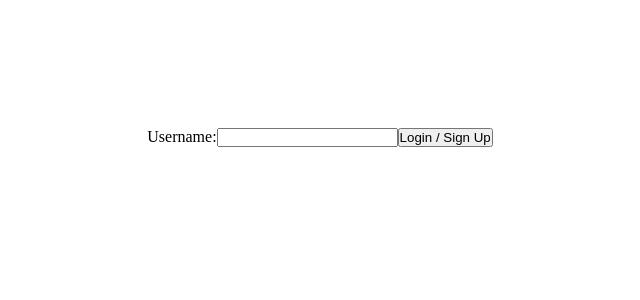
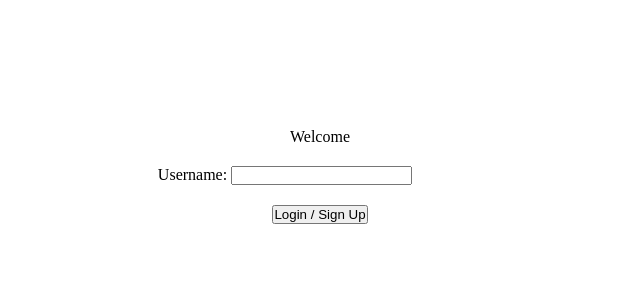
Before and after one commit to anglerona/ot-primer, a Next.js app in the folder frontend/: page / in a window 1280 px wide. Shown: the top 300 px of the page, without its empty margins (320-960 px from the left). Built offline with nearby package versions, Linux system fonts and the light colour scheme.

Commit message:
styling for sign-in

```diff
--- a/frontend/pages/index.tsx
+++ b/frontend/pages/index.tsx
@@ -4,11 +4,11 @@ export default function Home() {
   return (
     <>
       <form id="login-container">
-        <label>
-          Username:
-          <input type="text" name="name" />
+        <div id="column">Welcome</div>
+        <label style={{ marginRight: "70px" }} id="column">
+          Username: <input type="text" name="name"></input>
         </label>
-        <div>
+        <div id="column">
           <Link href="/main">
             <input type="submit" value="Login / Sign Up" />
           </Link>
--- a/frontend/styles/globals.css
+++ b/frontend/styles/globals.css
@@ -5,6 +5,13 @@
   margin-top: 10%;
   display: flex;
   justify-content: center;
+  flex-direction: column;
+  gap: 20px;
+}
+
+#column {
+  flex: 1;
+  text-align: center;
 }
 
 #movie-container {
```
